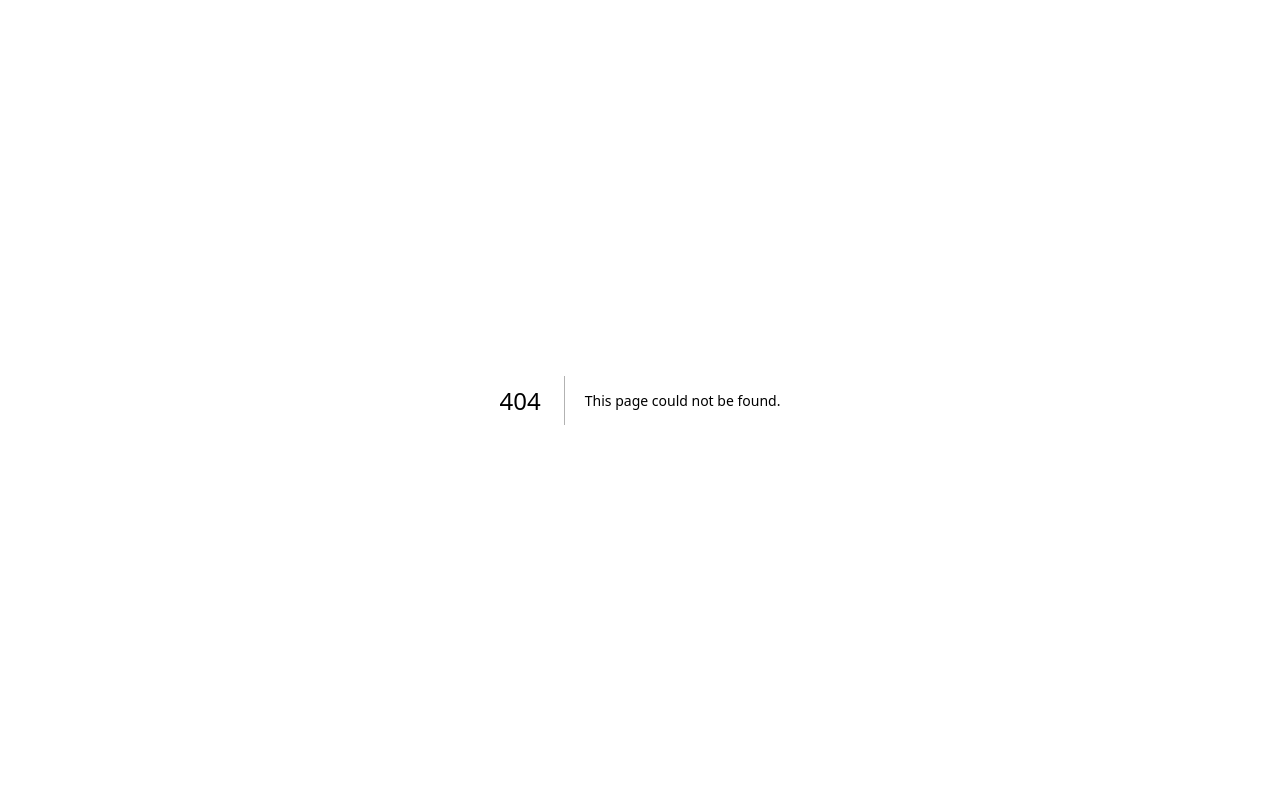
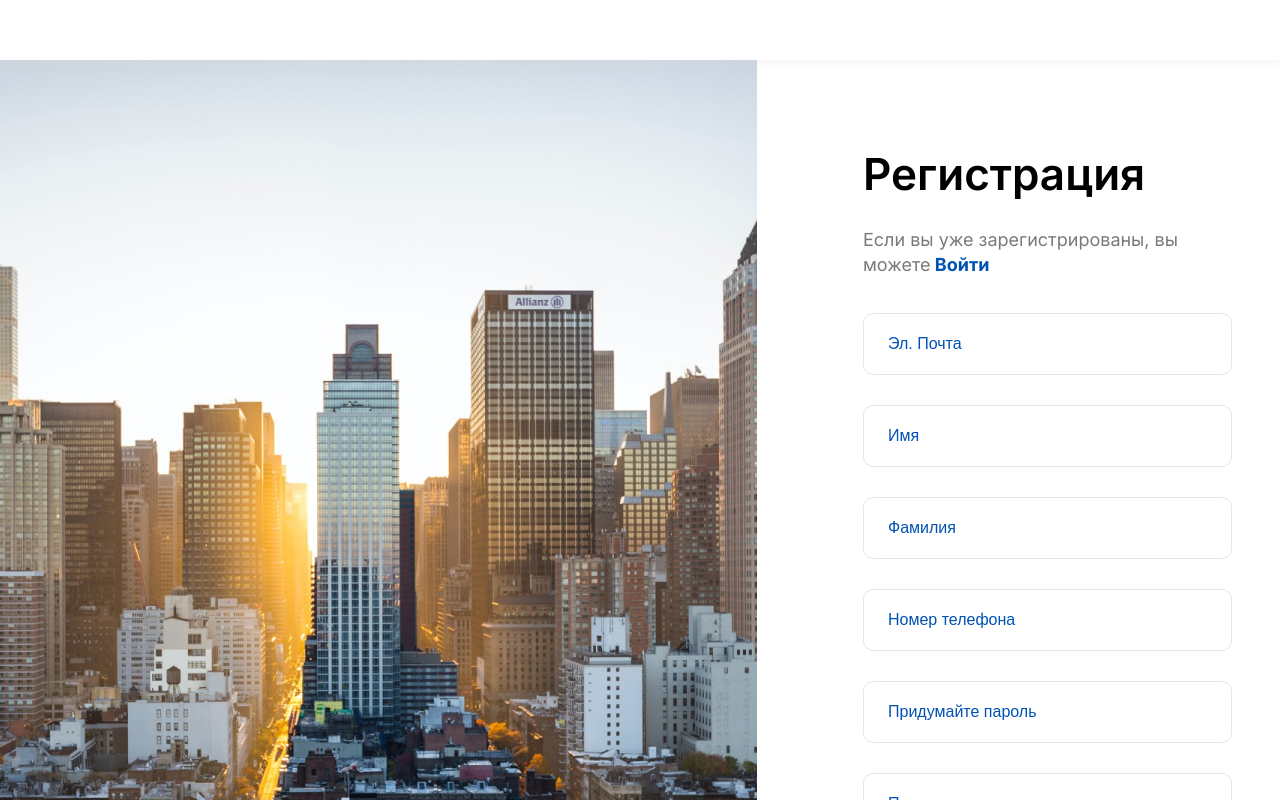
Before and after one commit to FrowningCat/visa_landing, a Next.js app: page /authorization/registration in a window 1280 px wide. Before the commit this address had no page. Shown: the top 800 px of the page. Built offline with nearby package versions, Linux system fonts and the light colour scheme.

Commit message:
add registration page

```diff
--- a/app/authorization/page.tsx
+++ b/app/authorization/page.tsx
@@ -17,7 +17,7 @@ export default function Authorization() {
                         <div className="authorization__textLink">
                             Если вы не зарегистрированы, вы можете
                             <Link
-                                href="/authorization"
+                                href="/authorization/registration"
                                 className="authorization__textHref"
                             >
                                 {' '}
--- /dev/null
+++ b/app/authorization/registration/page.tsx
@@ -0,0 +1,71 @@
+import Link from 'next/link';
+import bg_site from '../../../public/bg_site.png';
+import Image from 'next/image';
+
+export default function Registration() {
+    return (
+        <div>
+            <header className="header"></header>
+            <div className="registration">
+                <div>
+                    <Image src={bg_site} alt="bg_site" className="bg_site" />
+                </div>
+                <div className="registration__div">
+                    <div className="authorization__text">
+                        <div className="authorization__textTitle">
+                            Регистрация
+                        </div>
+                        <div className="authorization__textLink">
+                            Если вы уже зарегистрированы, вы можете
+                            <Link
+                                href="/authorization"
+                                className="authorization__textHref"
+                            >
+                                {' '}
+                                Войти
+                            </Link>
+                        </div>
+                    </div>
+                    <div className="registration__inputAndButt">
+                        <div className="registration__input">
+                            <input
+                                className="authorization__inputText"
+                                placeholder="Эл. Почта"
+                                type="email"
+                            ></input>
+                            <input
+                                className="authorization__inputText"
+                                placeholder="Имя"
+                                type="text"
+                            ></input>
+                            <input
+                                className="authorization__inputText"
+                                placeholder="Фамилия"
+                                type="text"
+                            ></input>
+                            <input
+                                className="authorization__inputText"
+                                placeholder="Номер телефона"
+                            ></input>
+                            <input
+                                className="authorization__inputText"
+                                placeholder="Придумайте пароль"
+                                type="password"
+                            ></input>
+                            <input
+                                className="authorization__inputText"
+                                placeholder="Повторите пароль"
+                                type="password"
+                            ></input>
+                        </div>
+                        <Link href="/">
+                            <button className="authorization__button">
+                                Войти
+                            </button>
+                        </Link>
+                    </div>
+                </div>
+            </div>
+        </div>
+    );
+}
--- a/app/globals.css
+++ b/app/globals.css
@@ -440,4 +440,32 @@ a {
 .authorization__button:hover {
   cursor: pointer;
   background-color: #dfe8eb;
+}
+
+.registration {
+  display: flex;
+}
+.registration__div {
+  display: grid;
+  height: 785px;
+  width: 369px;
+  gap: 30px;
+  margin-top: 88px;
+  margin-left: 106px;
+}
+.registration__inputAndButt {
+  display: grid;
+  height: 620px;
+  gap: 40px;
+}
+.registration__input {
+  height: 522px;
+  display: grid;
+  gap: 30px;
+}
+.registration input::-moz-placeholder {
+  color: #0052b4;
+}
+.registration input::placeholder {
+  color: #0052b4;
 }/*# sourceMappingURL=globals.css.map */
--- a/app/globals.scss
+++ b/app/globals.scss
@@ -474,3 +474,29 @@ a {
         background-color: $mainBackgroundColor;
     }
 }
+
+.registration {
+    display: flex;
+    &__div {
+        display: grid;
+        height: 785px;
+        width: 369px;
+        gap: 30px;
+        margin-top: 88px;
+        margin-left: 106px;
+    }
+
+    &__inputAndButt {
+        display: grid;
+        height: 620px;
+        gap: 40px;
+    }
+    &__input {
+        height: 522px;
+        display: grid;
+        gap: 30px;
+    }
+    input::placeholder {
+        color: $buttonColor;
+    }
+}
```
Also changed, not shown: 1 other file (tests, documents, lock files or other folders).
